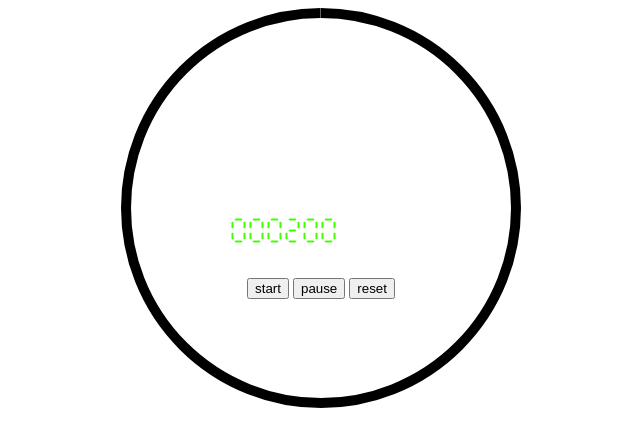
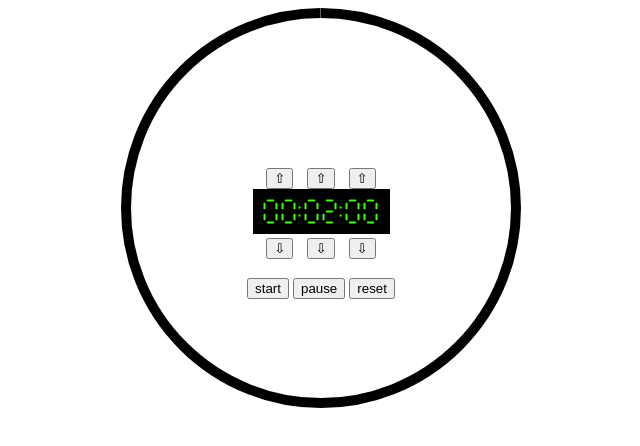
Before and after one commit to sspringer82/timer, a plain HTML site: page index.html in a window 1280 px wide. Shown: the whole page, without its empty margins (319-959 px from the left). Drawn offline with Linux system fonts and the light colour scheme.

Commit message:
Make time adjustable

```diff
--- a/index.html
+++ b/index.html
@@ -11,7 +11,15 @@
         <div id="container">
             <canvas id="timer" height="400" width="400"></canvas>
             <div id="display">
-                <canvas id="numbers" height="200" width="200"></canvas>
+                <button data-modify-time='{"type": "hours", "direction": "up"}'>⇧</button>
+                <button data-modify-time='{"type": "minutes", "direction": "up"}' id="minutesUp">⇧</button>
+                <button data-modify-time='{"type": "seconds", "direction": "up"}'>⇧</button>
+                <br />
+                <canvas id="numbers" height="45" width="137"></canvas>
+                <br />
+                <button data-modify-time='{"type": "hours", "direction": "down"}'>⇩</button>
+                <button data-modify-time='{"type": "minutes", "direction": "down"}' id="minutesDown">⇩</button>
+                <button data-modify-time='{"type": "seconds", "direction": "down"}'>⇩</button>
             </div>
             <div id="controls">
                 <button id="start">start</button>
--- a/index.js
+++ b/index.js
@@ -88,12 +88,17 @@ class Timer {
         const time = '' + this.padLeft(hh) + this.padLeft(mm) + this.padLeft(ss);
 
         const number = new Numbers(context);
+        context.fillStyle = number.color;
         number.drawNumber(shapes[time[0]], 10.5, 10.5);
         number.drawNumber(shapes[time[1]], 28.5, 10.5);
-        number.drawNumber(shapes[time[2]], 46.5, 10.5);
-        number.drawNumber(shapes[time[3]], 64.5, 10.5);
-        number.drawNumber(shapes[time[4]], 82.5, 10.5);
-        number.drawNumber(shapes[time[5]], 100.5, 10.5);
+        context.fillRect(45.5, 17.5, 2, 2);
+        context.fillRect(45.5, 25.5, 2, 2);
+        number.drawNumber(shapes[time[2]], 51.5, 10.5);
+        number.drawNumber(shapes[time[3]], 69.5, 10.5);
+        context.fillRect(86.5, 17.5, 2, 2);
+        context.fillRect(86.5, 25.5, 2, 2);
+        number.drawNumber(shapes[time[4]], 92.5, 10.5);
+        number.drawNumber(shapes[time[5]], 110.5, 10.5);
     }
 
     padLeft(value) {
--- a/style.css
+++ b/style.css
@@ -12,13 +12,20 @@
 
 #display {
     position: absolute;
-    top: 200px;
+    top: 160px;
     text-align: center;
     z-index: 10;
     width: 100%;
     margin: 0 auto;
-    display: flex;
     justify-content: center;
+}
+
+#minutesUp, #minutesDown {
+    margin: 0 10px;
+}
+
+#numbers {
+    background-color: black;
 }
 
 #controls {
```
